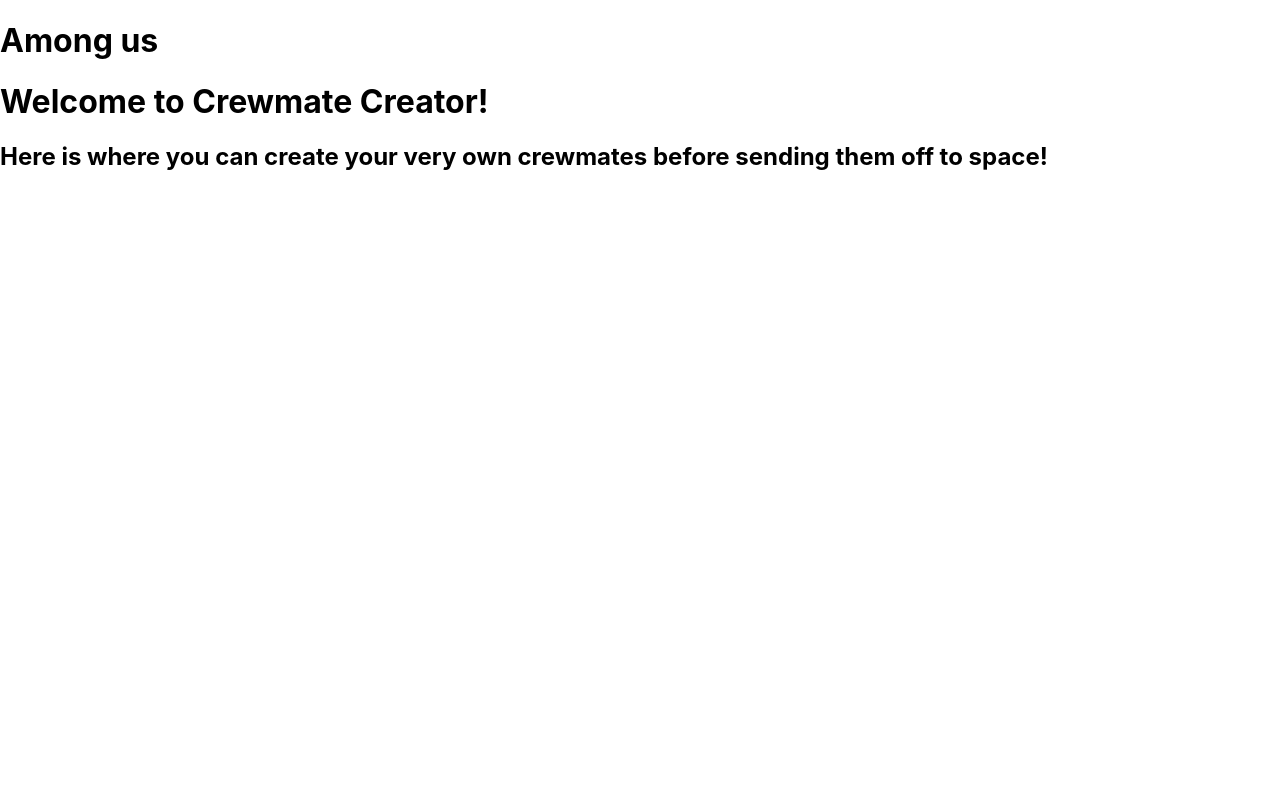
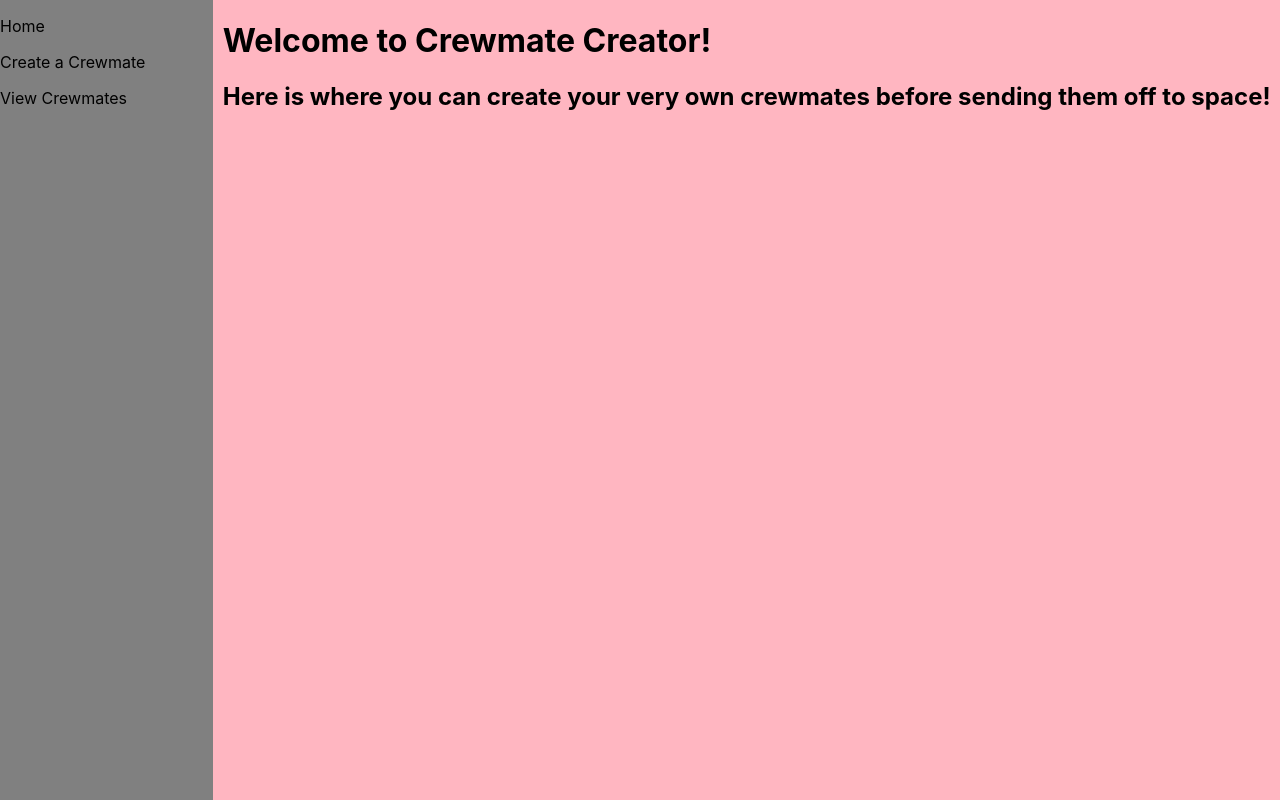
Before and after one commit to Jerin-v/crewmates, a React (Create React App) app: page / in a window 1280 px wide. Built offline with nearby package versions, Linux system fonts and the light colour scheme.

Commit message:
style sidebar and main page

```diff
--- a/src/App.css
+++ b/src/App.css
@@ -1,38 +1,29 @@
-.App {
-  text-align: center;
+html, body {
+  height: 100%;
+  margin: 0;
+  padding: 0;
 }
 
-.App-logo {
-  height: 40vmin;
-  pointer-events: none;
+#root {
+  height: 100%;
+  display: flex;
 }
 
-@media (prefers-reduced-motion: no-preference) {
-  .App-logo {
-    animation: App-logo-spin infinite 20s linear;
-  }
+
+.app {
+  display: flex;
+  width: 100%;
 }
 
-.App-header {
-  background-color: #282c34;
-  min-height: 100vh;
-  display: flex;
-  flex-direction: column;
-  align-items: center;
-  justify-content: center;
-  font-size: calc(10px + 2vmin);
-  color: white;
+.sidebar {
+  background-color: grey;
+  width: 20%;
+  height: 100%;
 }
 
-.App-link {
-  color: #61dafb;
+.content {
+  display: flex;
+  justify-content: center;
+  width: 100%;
+  background-color: lightpink;
 }
-
-@keyframes App-logo-spin {
-  from {
-    transform: rotate(0deg);
-  }
-  to {
-    transform: rotate(360deg);
-  }
-}
--- a/src/App.js
+++ b/src/App.js
@@ -16,11 +16,15 @@
   ]);
 
   return (
-    <div>
-      <div className='header'>
-        <h1>Among us</h1>
+    <div className='app'>
+      <div className='sidebar'>
+        <p>Home</p>
+        <p>Create a Crewmate</p>
+        <p>View Crewmates</p>
       </div>
-      {element}
+      <div className='content'>
+        {element}
+      </div>
     </div>
   );
 }
```
